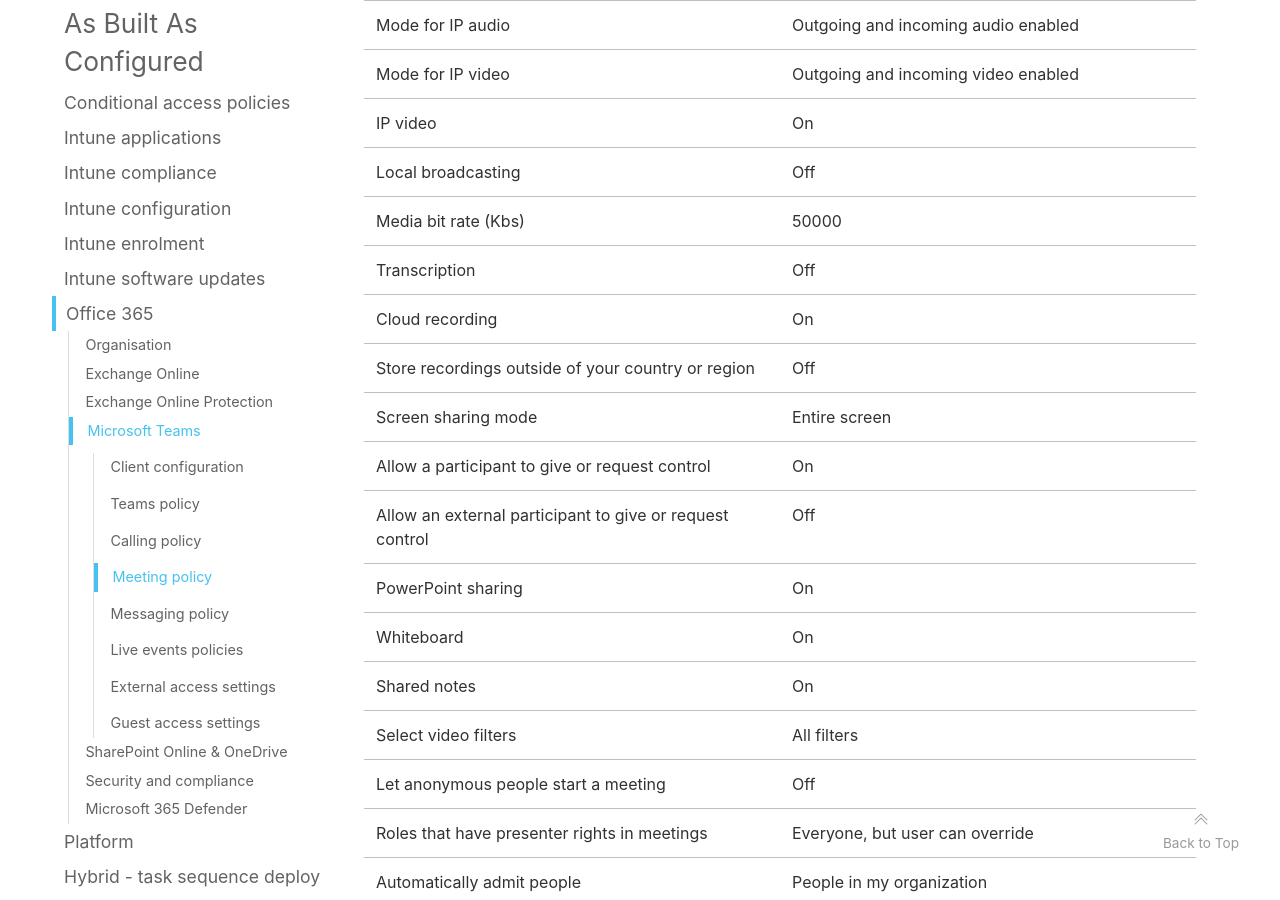
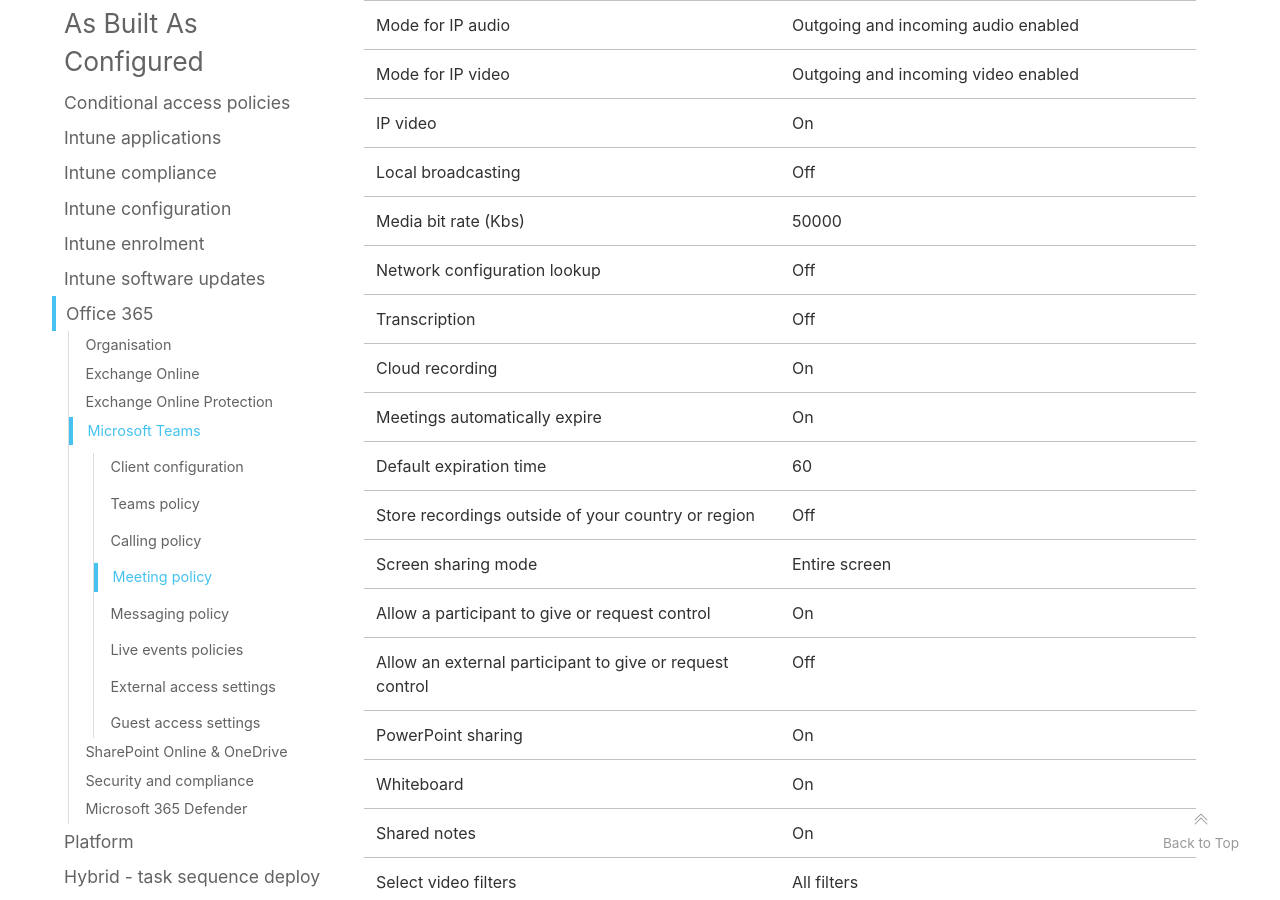
Before and after one commit to ASD-Blueprint/desktop.gov.au, a Jekyll site: the page built from blueprint/abac/office-365.md, in a window 1280 px wide and 900 px high, scrolled down 46301 px. Built offline with Jekyll 4.4.1, drawn with Linux system fonts in a browser that asks for light colours; comment, search, counter and statistics services are not loaded; some of the changed text lies outside the part shown.

Commit message:
Update to Teams Meeting Policy
Update to Office 365 design and ABAC to include new Meeting Policy settings related to cloud recording and expiry.

```diff
--- a/blueprint/abac/office-365.md
+++ b/blueprint/abac/office-365.md
@@ -1086,8 +1086,11 @@
 | IP video                                        | On                                                           |
 | Local broadcasting                              | Off                                                          |
 | Media bit rate (Kbs)                            | 50000                                                        |
+| Network configuration lookup                    | Off                                                          |
 | Transcription                                   | Off                                                          |
 | Cloud recording                                 | On                                                           |
+| Meetings automatically expire                   | On                                                           |
+| Default expiration time                         | 60                                                           |
 | Store recordings outside of your country or region | Off                                                       |
 | Screen sharing mode                             | Entire screen                                                |
 | Allow a participant to give or request control  | On                                                           |
```
Also changed, not shown: blueprint/office-365.md (+1 -1 lines).
